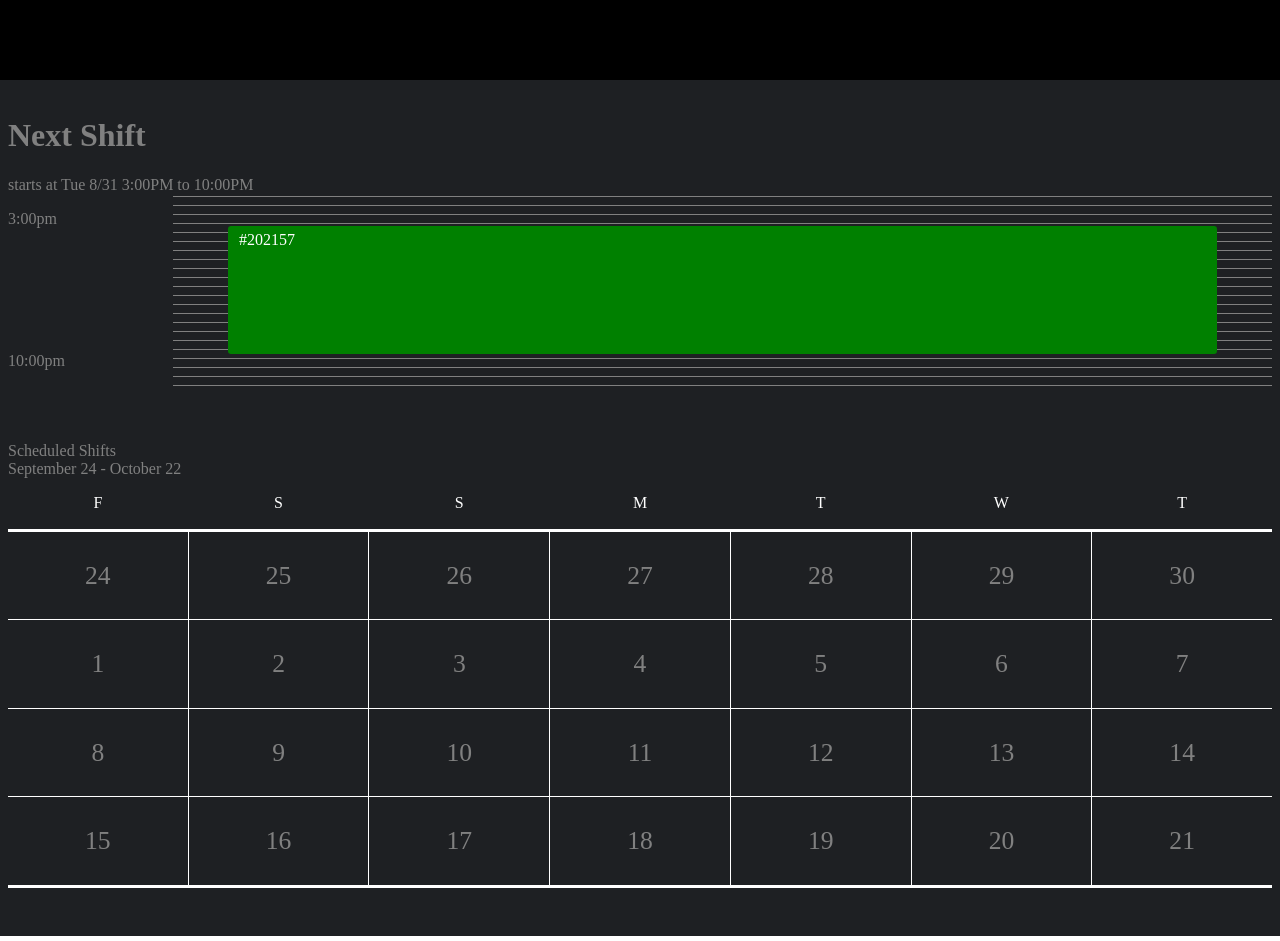
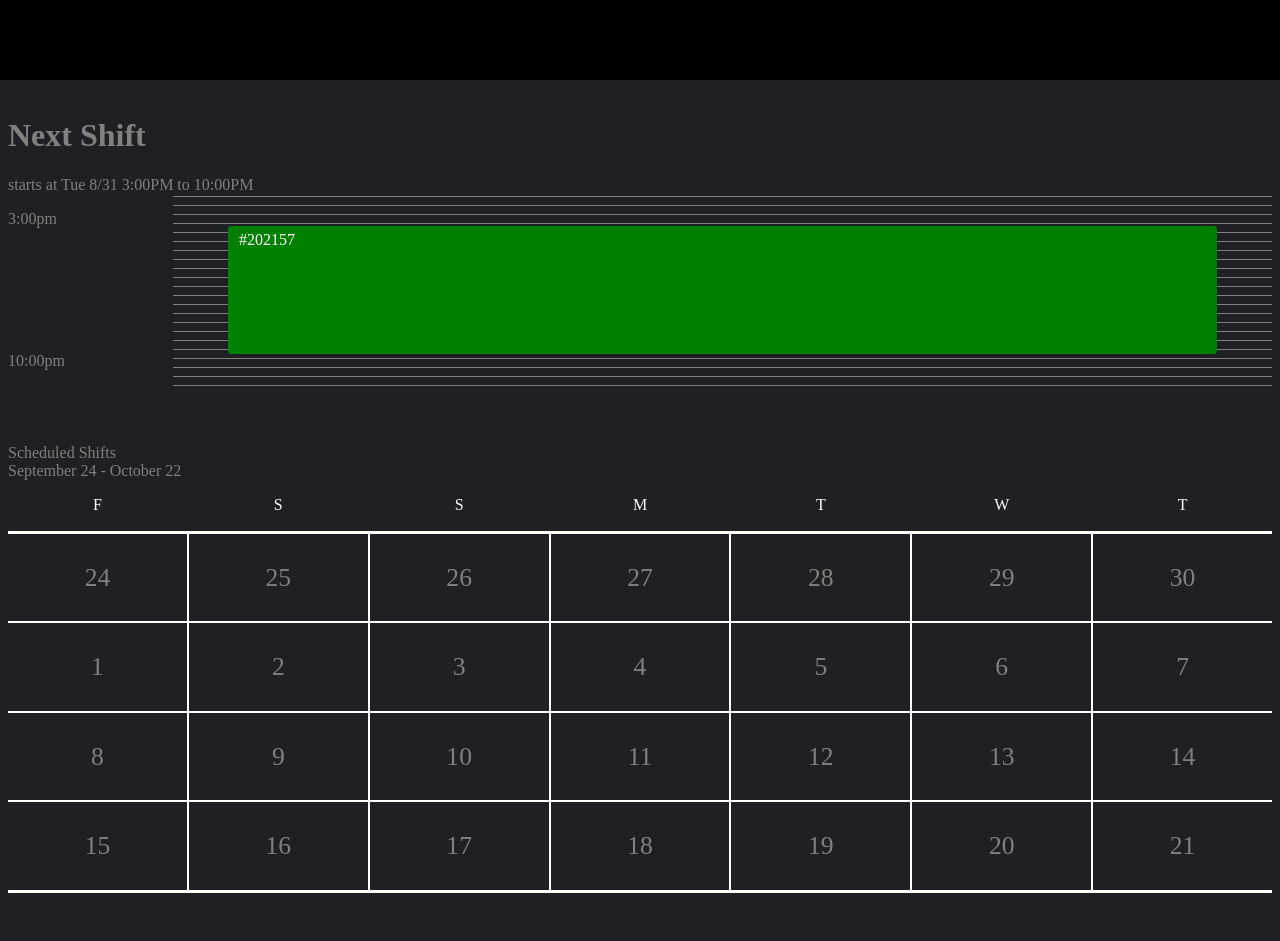
Before and after one commit to Kielan/timecard-react-typescript, a Next.js app: page / in a window 1280 px wide. Built offline with nearby package versions, Linux system fonts and the light colour scheme.

Commit message:
set min height on date squares to fix css grid

```diff
--- a/components/Calendar.tsx
+++ b/components/Calendar.tsx
@@ -124,7 +124,7 @@ const CalendarWeekdayHeaderWrapper = styled.div`
   height: 4vw;
   display: grid;
   grid-template-columns: repeat(7, 1fr);
-  grid-gap: 1px;
+  grid-gap: 2px;
   background-color: #1e2023;
 	border-bottom: 3px solid #ffffff;
 	span {
@@ -157,7 +157,7 @@ const CalendarWrap = styled.main`
 	width: 100%;
 	display: grid;
 	grid-template-columns: repeat(7, 1fr);
-	grid-gap: 1px;
+	grid-gap: 2px;
 	background-color: #ffffff;
 	border-bottom: white solid;
 	border-left: #fff;
@@ -218,7 +218,7 @@ const SquareActiveDiv = styled.div`
 	align-items: center;
 	max-width: 1em;
 	min-width: 100%;
-	min-height: 5.472rem;
+	min-height: 100%;
 	max-height: 5.472rem;
 `
 function CalendarSquare({ index, isCurrentDate, handleClick, dateNumber }) {
```
Also changed, not shown: 1 other file (tests, documents, lock files or other folders).
